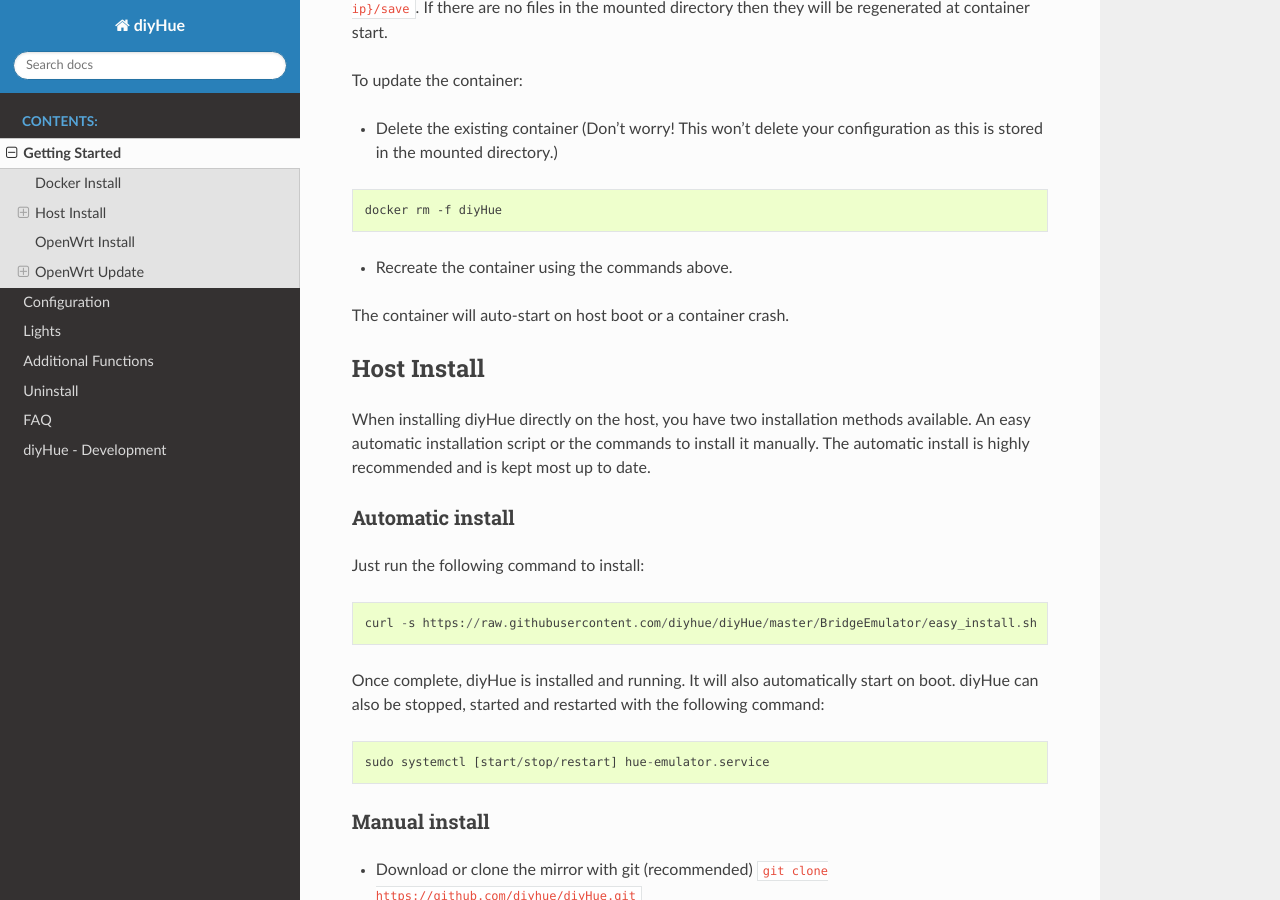
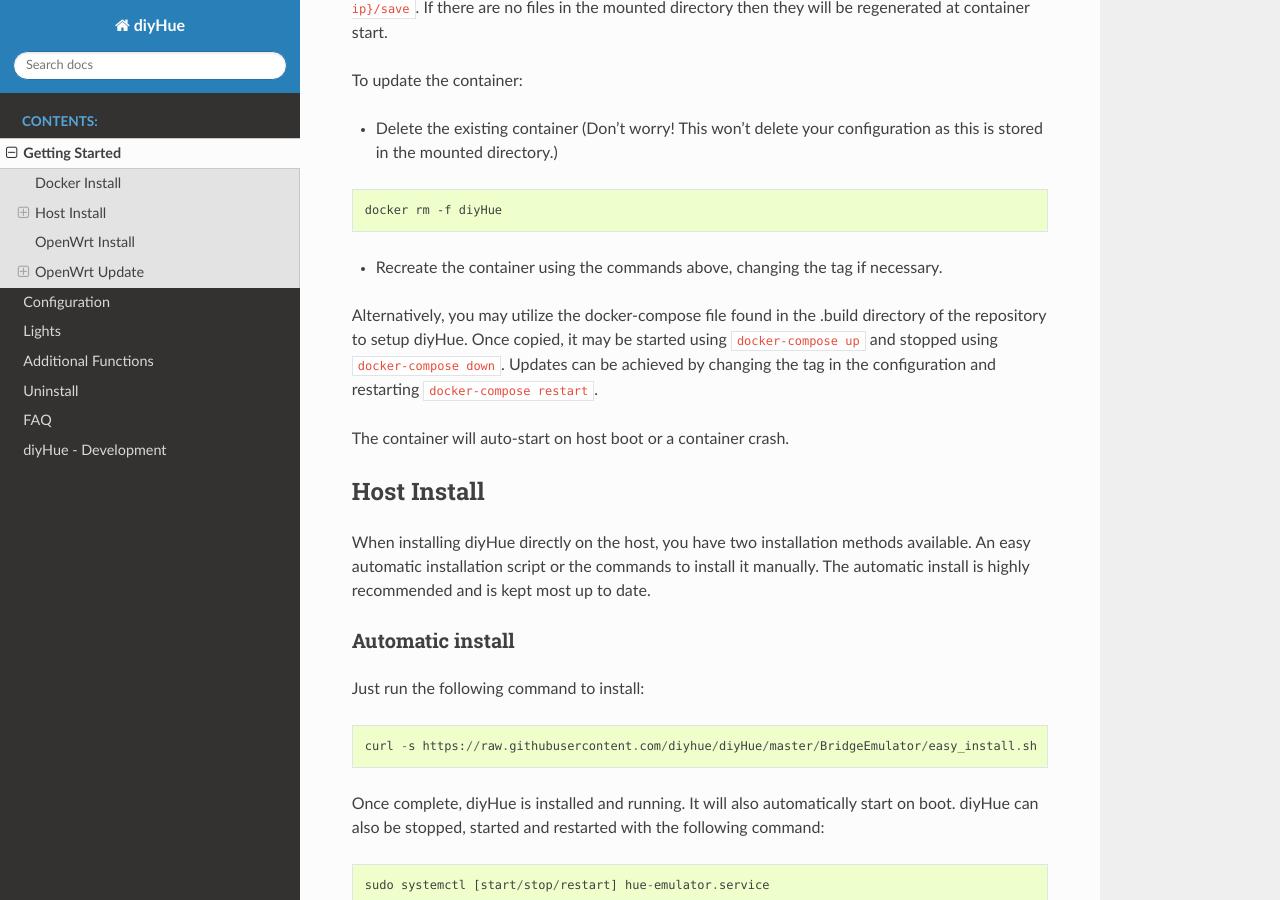
Before and after one commit to diyhue/ReadTheDocs, a Sphinx documentation site: the page built from source/getting_started.rst, in a window 1280 px wide and 900 px high, scrolled down 1690 px. Built offline with Sphinx 7.4.7 and the Read the Docs theme 2.0.0, drawn with Linux system fonts in a browser that asks for light colours.

Commit message:
Docker-compose docs

```diff
--- a/source/getting_started.rst
+++ b/source/getting_started.rst
@@ -45,8 +45,9 @@
 
     docker rm -f diyHue
 
-* Recreate the container using the commands above.
+* Recreate the container using the commands above, changing the tag if necessary.
 
+Alternatively, you may utilize the docker-compose file found in the .build directory of the repository to setup diyHue. Once copied, it may be started using ``docker-compose up`` and stopped using ``docker-compose down``. Updates can be achieved by changing the tag in the configuration and restarting ``docker-compose restart``.
 
 The container will auto-start on host boot or a container crash.
 
```
